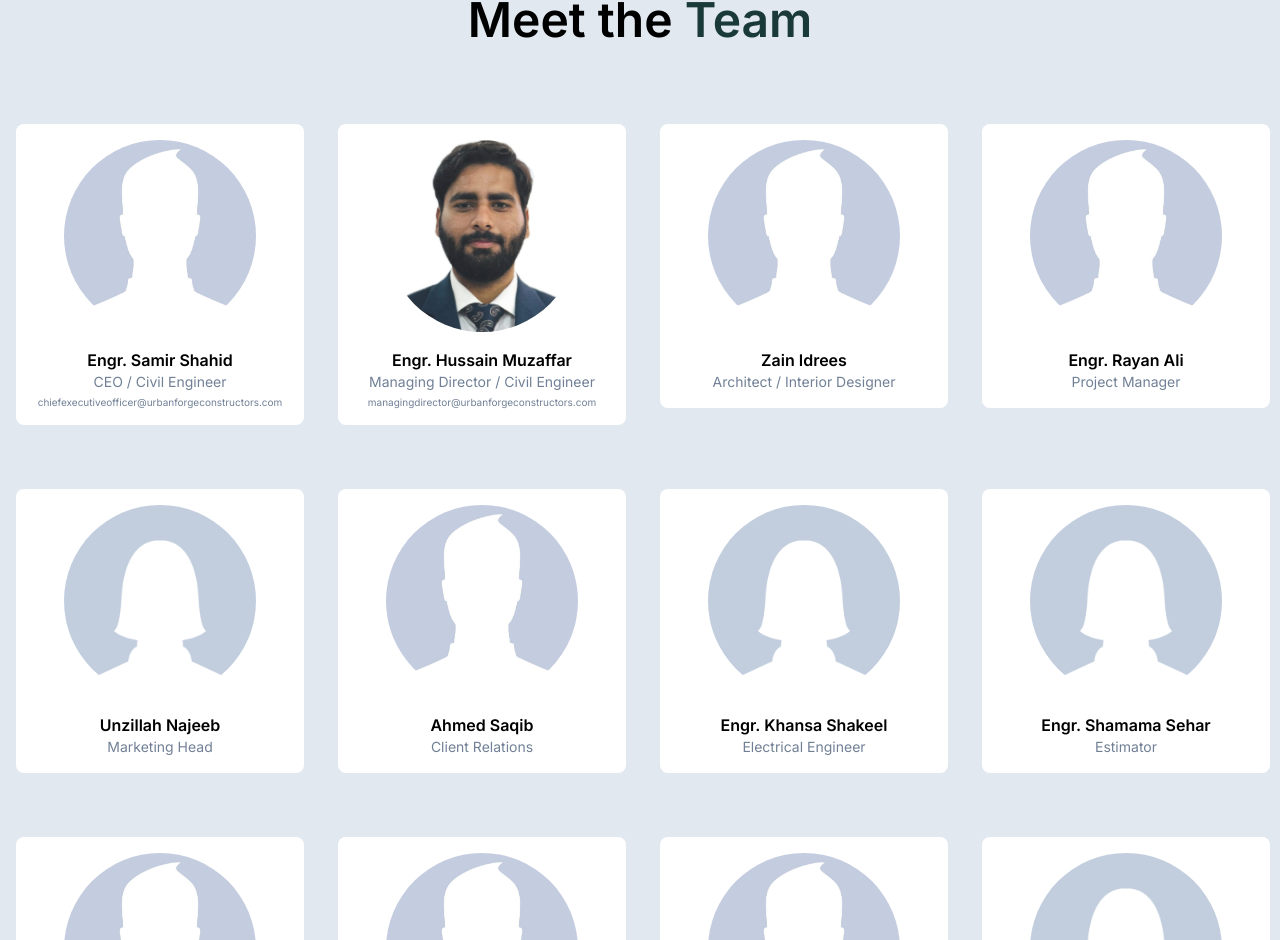
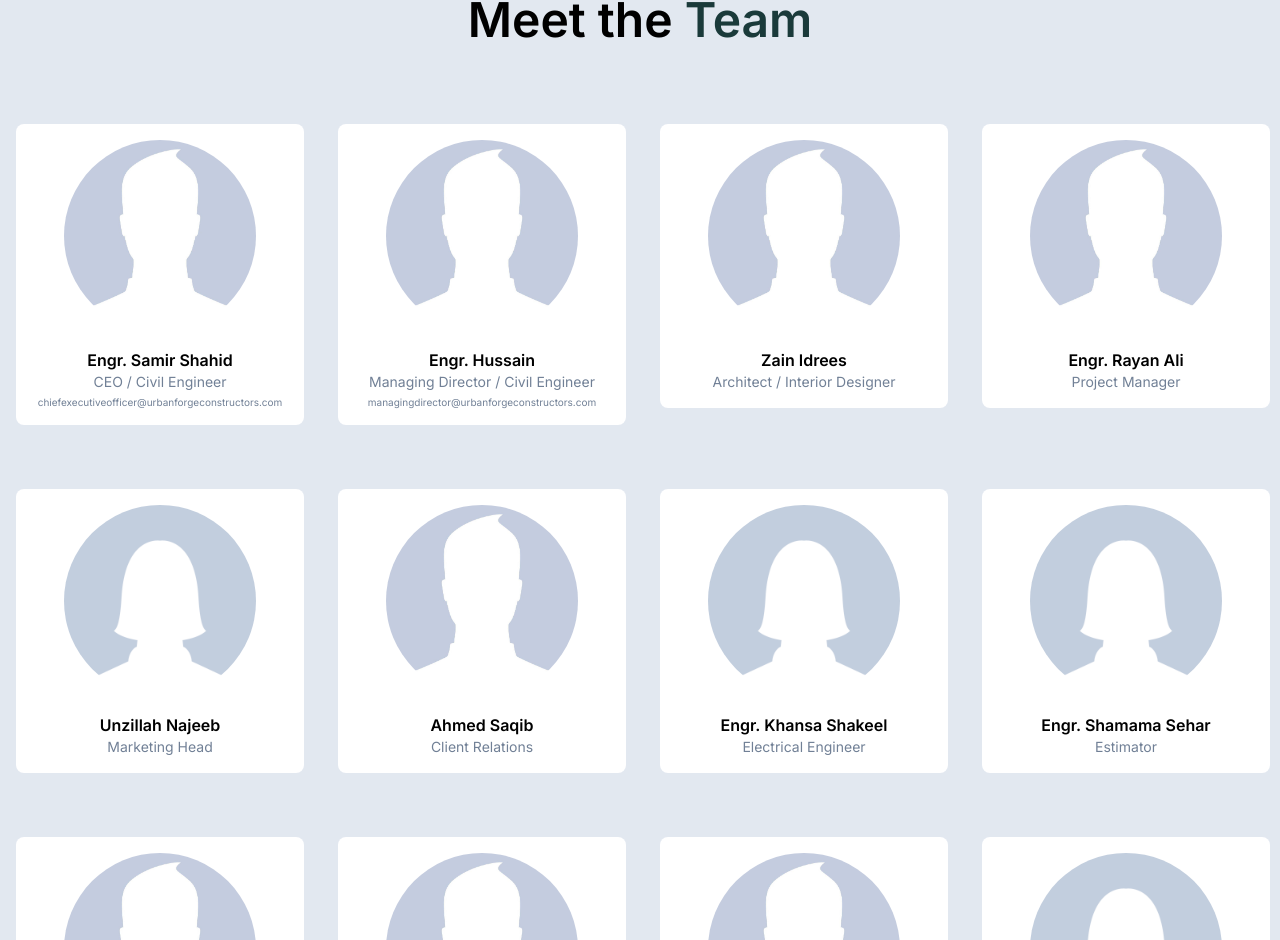
Before and after one commit to MuneelHaider/Urbanforge-Pvt-Ltd---Hussain, a React (Vite) app in the folder project/: page /AboutUs in a window 1280 px wide. Shown: the part 2676-3616 px from the top of the page. Built offline with nearby package versions, Linux system fonts and the light colour scheme.

Commit message:
Updated Engr. Hussain details

```diff
--- a/project/src/components/TeamSection.tsx
+++ b/project/src/components/TeamSection.tsx
@@ -2,7 +2,7 @@ import React, { useState, useEffect } from "react";
 
 const team = [
   { name: "Engr. Samir Shahid", title: "CEO / Civil Engineer", img: "", category: "Leadership", gender: "male", email: "chiefexecutiveofficer@urbanforgeconstructors.com" },
-  { name: "Engr. Hussain Muzaffar", title: "Managing Director / Civil Engineer", img: "/team/hussain2.jpg", category: "Leadership", gender: "male", email: "managingdirector@urbanforgeconstructors.com" },
+  { name: "Engr. Hussain", title: "Managing Director / Civil Engineer", category: "Leadership", gender: "male", email: "managingdirector@urbanforgeconstructors.com" },
   { name: "Zain Idrees", title: "Architect / Interior Designer", img: "", category: "Design", gender: "male" },
   { name: "Engr. Rayan Ali", title: "Project Manager", img: "", category: "Engineering", gender: "male" },
   { name: "Unzillah Najeeb", title: "Marketing Head", img: "", category: "Marketing", gender: "female" },
```
